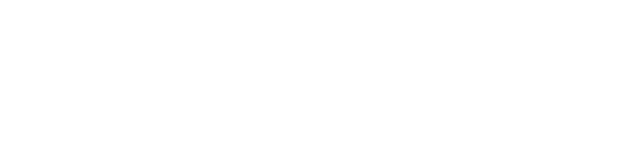
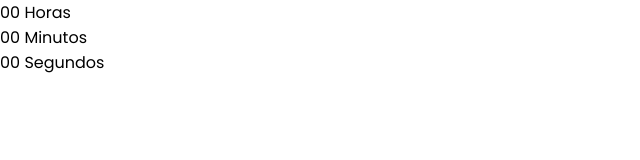
Before and after one commit to Danielmtdc16/digital_watch, a plain HTML site: page index.html in a window 1280 px wide. Shown: the whole page, without its empty margins (0-640 px from the left). Drawn offline with Linux system fonts and the light colour scheme.

Commit message:
html concluído.

```diff
--- a/index.html
+++ b/index.html
@@ -9,6 +9,26 @@
 </head>
 <body>
 
+    <div class="clock">
+
+        <div class="body">
+            <span id="hours">00</span>
+            <span class="info">Horas</span>
+        </div>
+
+        <div class="body">
+            <span id="minutes">00</span>
+            <span class="info">Minutos</span>
+        </div>
+
+        <div class="body">
+            <span id="seconds">00</span>
+            <span class="info">Segundos</span>
+        </div>
+
+
+
+    </div>
 
     <script src="assets/script/script.js"></script>
 </body>
```
